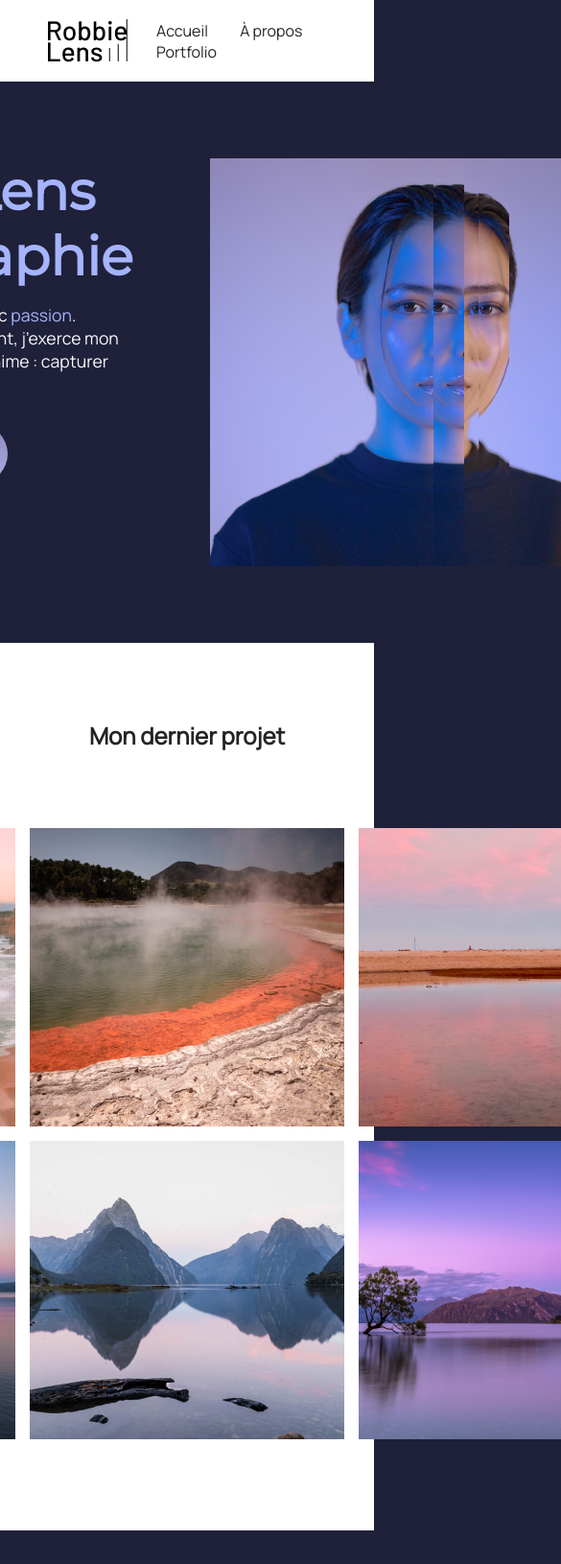
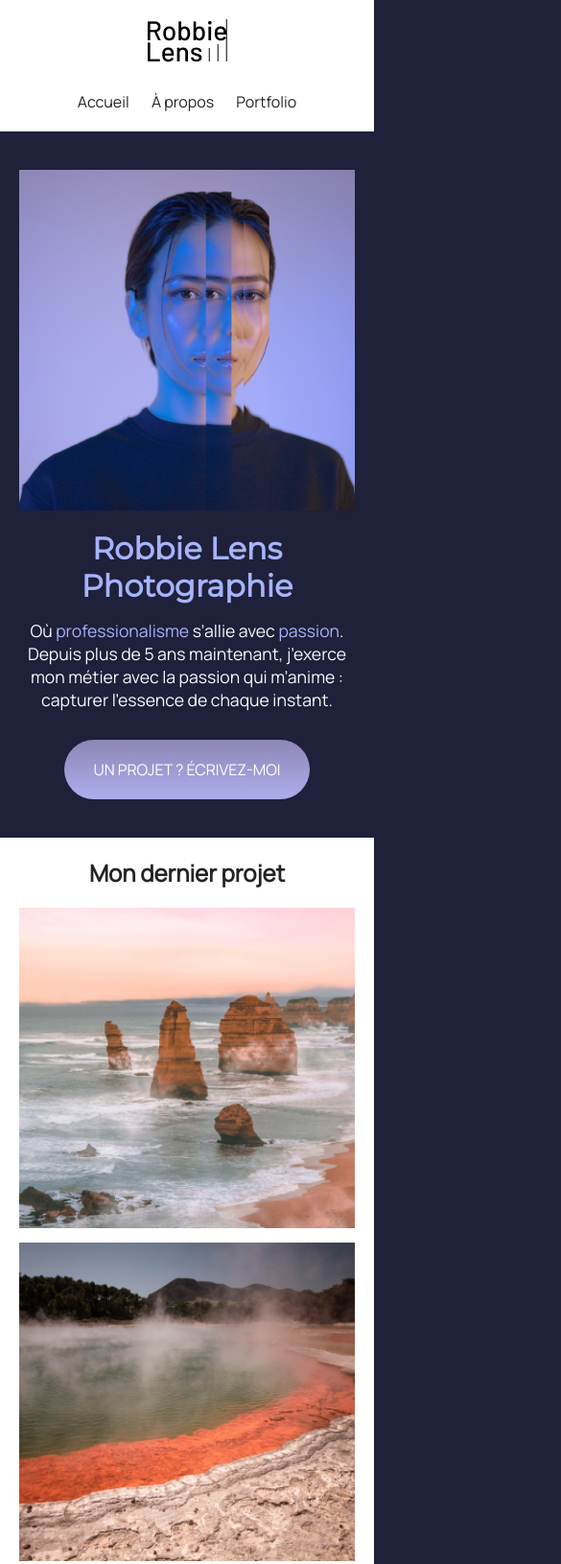
Before and after one commit to eleapmgt/photographer-website, a plain HTML site: page index.html in a window 390 px wide. Shown: the top 1630 px of the page at 96% size, 585 px wide, since content can reach past the window. Drawn offline with Linux system fonts and the light colour scheme.

Commit message:
style: website adapted for mobile format using media queries

```diff
--- a/style/a-propos.css
+++ b/style/a-propos.css
@@ -1,3 +1,7 @@
+h2 {
+  margin-bottom: 20px;
+}
+
 .square-content {
   border-right: 1px solid #8e86b5;
   border-bottom: 1px solid #8e86b5;
@@ -8,7 +12,7 @@
 }
 
 .square-content h2 {
-  margin-top: 30px;
+  margin-top: 50px;
 }
 
 .square-content ul {
@@ -28,6 +32,7 @@ table {
   color: white;
   text-align: center;
   border-collapse: collapse;
+  margin-top: 60px;
 }
 
 td,
@@ -45,6 +50,8 @@ h2 {
   text-align: center;
 }
 
-h2 {
-  margin-bottom: 80px;
+@media screen and (max-width: 996px) {
+  .prices-section {
+    display: none;
+  }
 }
--- a/style/index.css
+++ b/style/index.css
@@ -2,7 +2,7 @@
   display: flex;
   flex-direction: row;
   justify-content: center;
-  width: 60px;
+  max-width: 1000px;
   align-items: flex-start;
   margin: auto;
 }
@@ -47,7 +47,7 @@
 form {
   display: flex;
   flex-direction: column;
-  width: 40%;
+  max-width: 1000px;
   margin: auto;
   color: white;
 }
@@ -81,3 +81,42 @@ input[type="submit"] {
   margin: auto;
   margin-top: 30px;
 }
+
+@media screen and (max-width: 996px) {
+  .home-intro {
+    flex-direction: column-reverse;
+    align-items: center;
+    justify-content: center;
+  }
+
+  .home-intro div {
+    padding-right: 0;
+    text-align: center;
+  }
+
+  .home-intro img {
+    margin-bottom: 20px;
+    width: 100%;
+  }
+
+  .home-photos {
+    padding: 20px;
+  }
+
+  .home-photos h2 {
+    margin-bottom: 20px;
+  }
+
+  .home-photos div {
+    flex-direction: column;
+  }
+
+  .home-contact {
+    padding: 50px 30px;
+  }
+
+  .form-name-email {
+    flex-direction: column;
+    gap: 0;
+  }
+}
--- a/style/style.css
+++ b/style/style.css
@@ -57,11 +57,11 @@ footer {
   text-decoration: none;
 }
 
-.link-icon {
+.icon-link {
   margin-left: 30px;
 }
 
-.link-icon:hover {
+.icon-link:hover {
   opacity: 0.5;
 }
 
@@ -80,3 +80,31 @@ nav {
 nav a {
   margin-left: 30px;
 }
+
+@media screen and (max-width: 996px) {
+
+  h1 {
+    font-size: 2em;
+  }
+
+  header nav {
+    flex-direction: column;
+    align-items: center;
+    justify-content: center;
+    gap: 30px;
+  }
+
+  header,
+  footer {
+    padding: 20px 20px;
+  }
+
+  section {
+    padding: 40px 20px;
+  }
+
+  nav a {
+    margin-left: 10px;
+    margin-right: 10px;
+  }
+}
```
Also changed, not shown: a-propos.html (+1 -1 lines), style/portfolio.css (+21 -0 lines).
